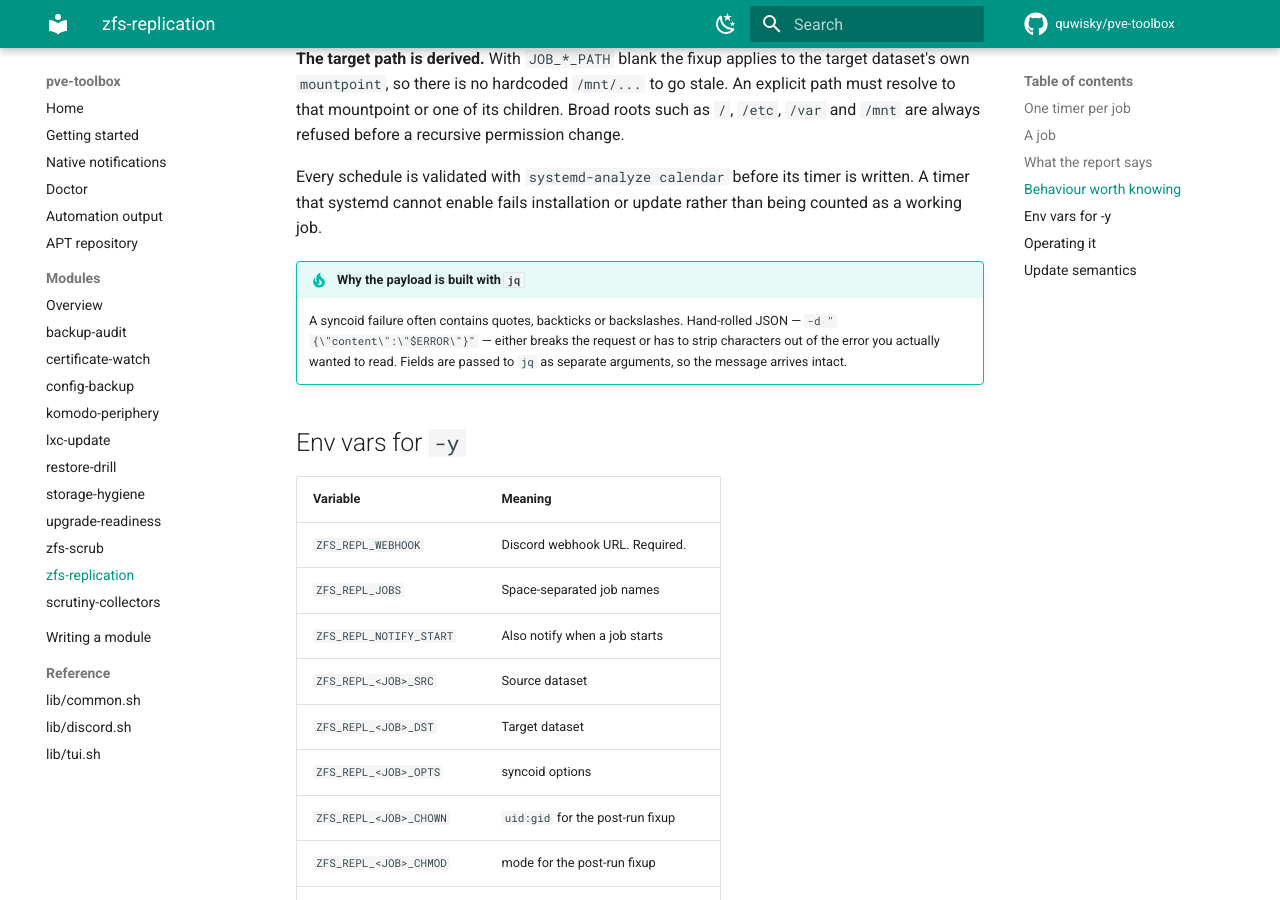
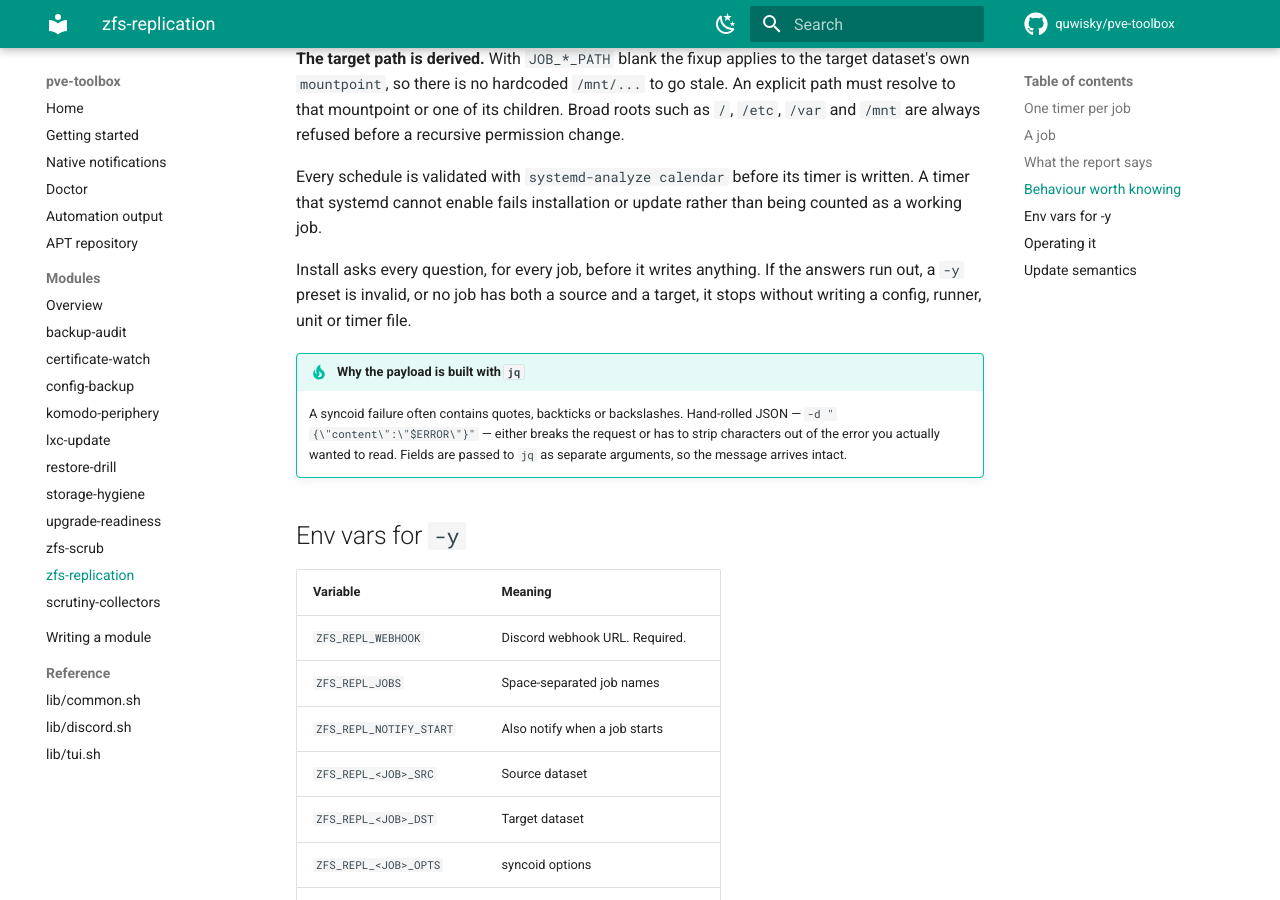
Before and after one commit to quwisky/pve-toolbox, an MkDocs documentation site: the page built from docs/modules/zfs-replication.md, in a window 1280 px wide and 900 px high, scrolled down 1885 px. Built offline with MkDocs 1.6.1 and Material for MkDocs 9.7.7, drawn with Linux system fonts in a browser that asks for light colours; comment, search, counter and statistics services are not loaded.

Commit message:
fix(zfs-replication): ask every job's questions before the first write
module_install now collects each job's answers first and writes the
webhook, job keys and timers only after every question, including the
after-install ones, has been answered. Answers that run out inside a later
job, or no usable job at all, now leave nothing written. update still saves
each repaired job as soon as it is answered.

```diff
--- a/docs/modules/zfs-replication.md
+++ b/docs/modules/zfs-replication.md
@@ -87,6 +87,10 @@ Every schedule is validated with `systemd-analyze calendar` before its timer is
 written. A timer that systemd cannot enable fails installation or update rather
 than being counted as a working job.
 
+Install asks every question, for every job, before it writes anything. If the
+answers run out, a `-y` preset is invalid, or no job has both a source and a
+target, it stops without writing a config, runner, unit or timer file.
+
 !!! tip "Why the payload is built with `jq`"
 
     A syncoid failure often contains quotes, backticks or backslashes.
```
Also changed, not shown: 2 other files.
